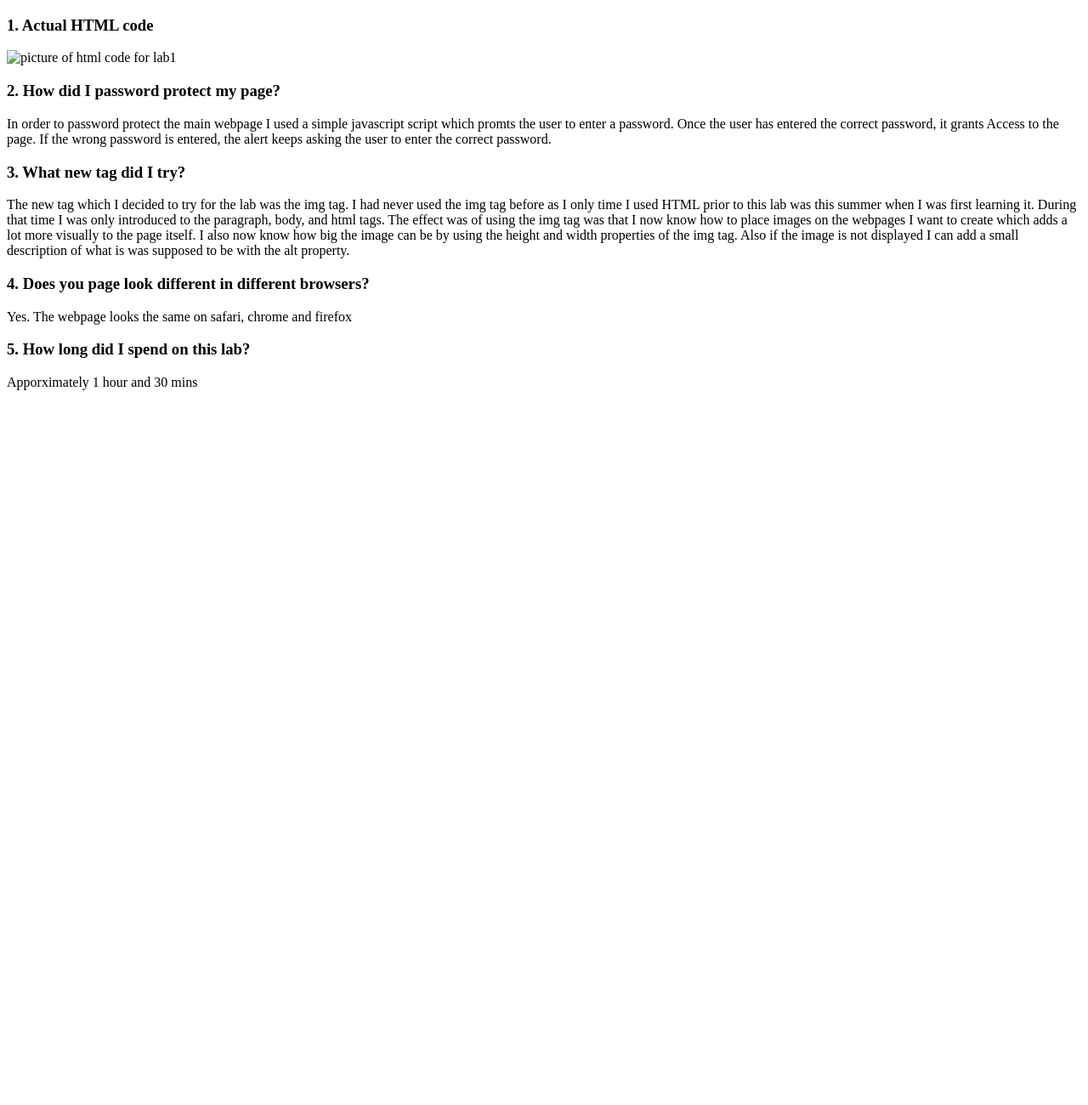
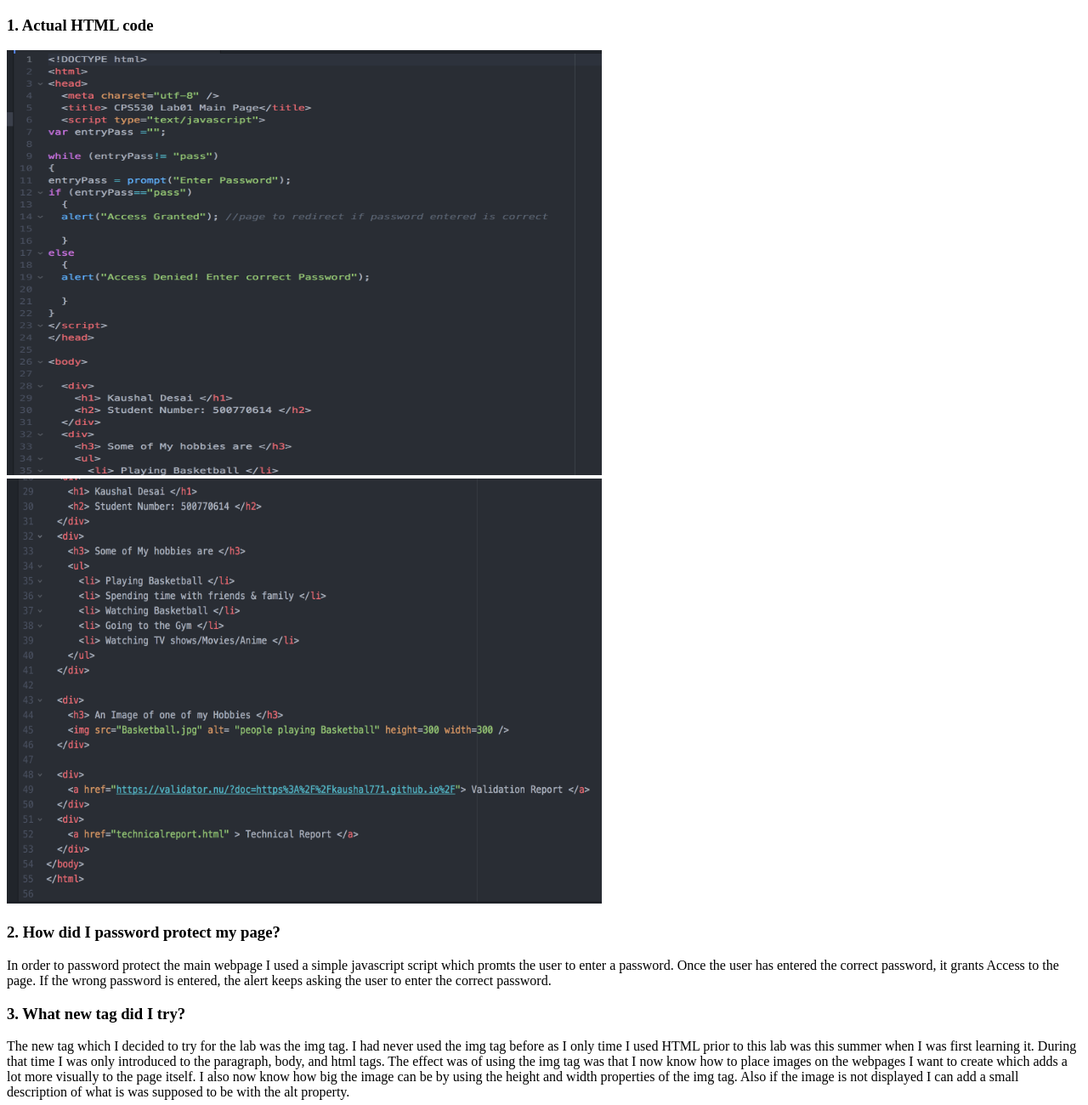
Before and after one commit to Kaushal771/Kaushal771.github.io, a plain HTML site: page technicalreport.html in a window 1280 px wide. Shown: the top 1300 px of the page at 85% size. Before the commit the page ends 800 px from the top, so only its background shows below. Drawn offline with Linux system fonts and the light colour scheme.

Commit message:
pics update

```diff
--- a/technicalreport.html
+++ b/technicalreport.html
@@ -8,8 +8,11 @@
 <body>
   <div>
     <h3> 1. Actual HTML code </h3>
-    <img src= "mainpage.png" alt="picture of html code for lab1" height=500 width=700 />
+    <img src= "mainpage1.png" alt="picture of html code for lab1" height=500 width=700 />
   </div>
+
+  <div>
+    <img src= "mainpage2.png" alt="pic of html code 2" height=500 width=700 />
 
   <div>
     <h3> 2. How did I password protect my page? </h3>
```
